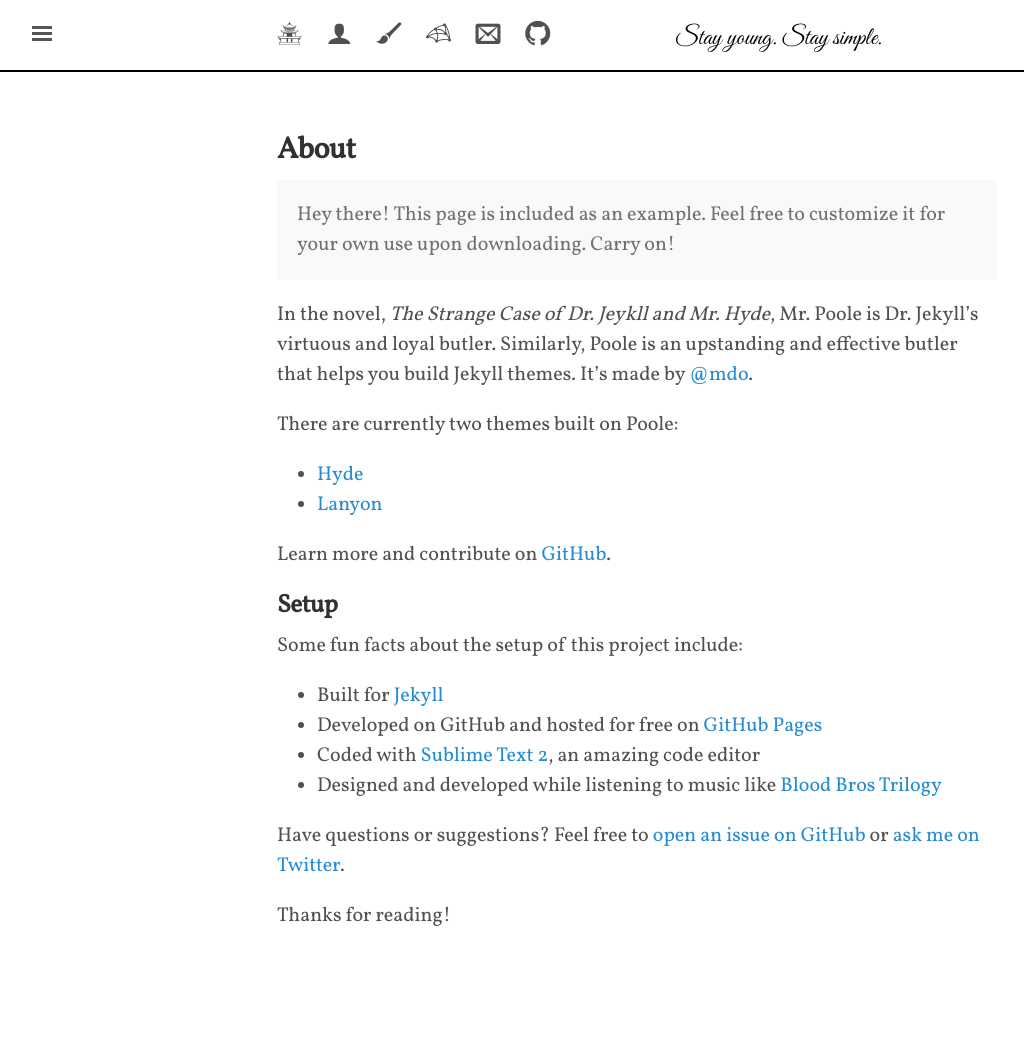
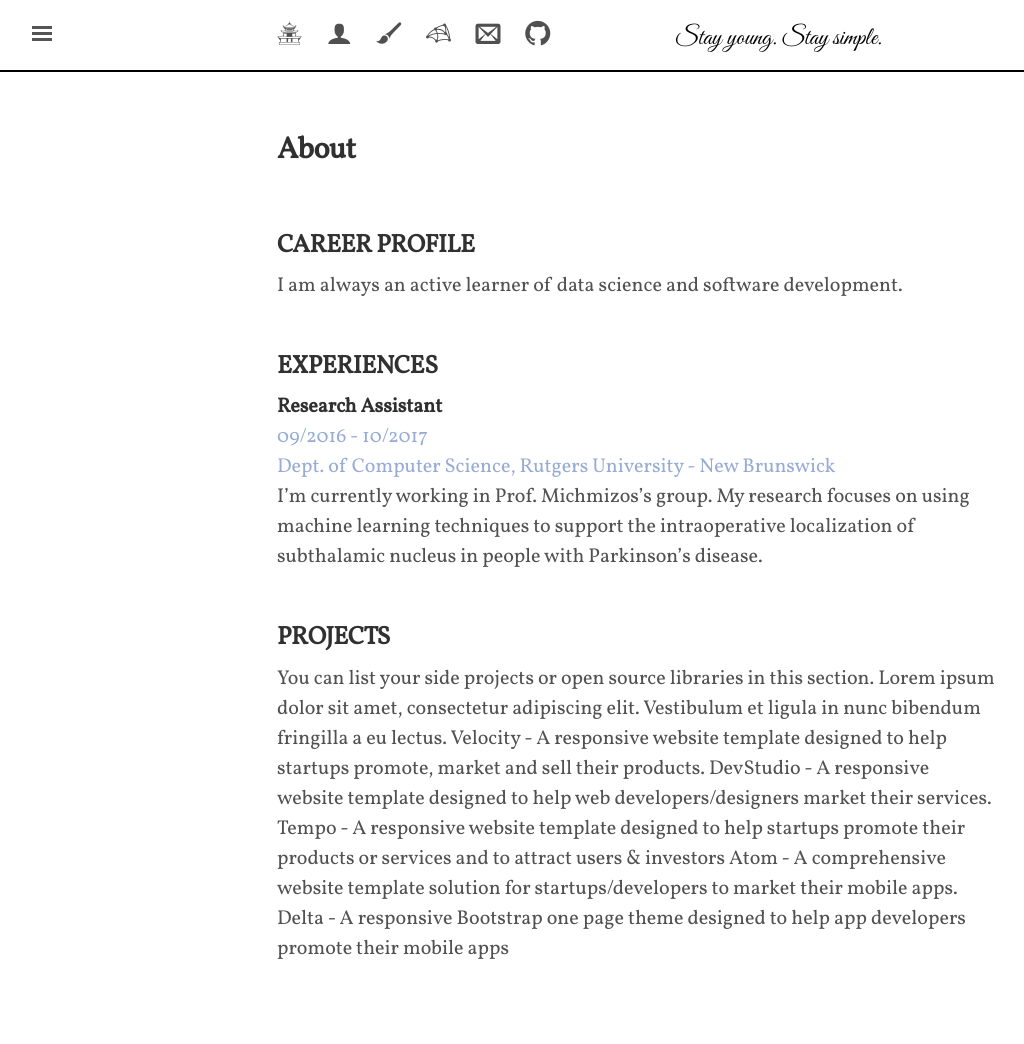
Before and after one commit to shevapato2008/myBlog, a Jekyll site: the page built from about.md, in a window 1280 px wide. Shown: the whole page, without its empty margins (3-1027 px from the left). Built offline with Jekyll 4.4.1, drawn with Linux system fonts in a browser that asks for light colours; some web fonts are replaced; before the commit the page ends 1011 px from its top, so only the background shows below that.

Commit message:
Modified.

```diff
--- a/about.md
+++ b/about.md
@@ -3,28 +3,24 @@ layout: page
 title: About
 ---
 
-<p class="message">
-  Hey there! This page is included as an example. Feel free to customize it for your own use upon downloading. Carry on!
-</p>
+<br>
 
-In the novel, *The Strange Case of Dr. Jeykll and Mr. Hyde*, Mr. Poole is Dr. Jekyll's virtuous and loyal butler. Similarly, Poole is an upstanding and effective butler that helps you build Jekyll themes. It's made by [@mdo](https://twitter.com/mdo).
+## CAREER PROFILE
+I am always an active learner of data science and software development.
+<br><br>
 
-There are currently two themes built on Poole:
 
-* [Hyde](http://hyde.getpoole.com)
-* [Lanyon](http://lanyon.getpoole.com)
+## EXPERIENCES
+**Research Assistant**<br>
+<span style="color:#97acd5">09/2016 - 10/2017</span><br>
+<span style="color:#97acd5">Dept. of Computer Science, Rutgers University - New Brunswick</span><br>
+I'm currently working in Prof. Michmizos's group. My research focuses on using machine learning techniques to support the intraoperative localization of subthalamic nucleus in people with Parkinson's disease.
+<br><br>
 
-Learn more and contribute on [GitHub](https://github.com/poole).
-
-## Setup
-
-Some fun facts about the setup of this project include:
-
-* Built for [Jekyll](http://jekyllrb.com)
-* Developed on GitHub and hosted for free on [GitHub Pages](https://pages.github.com)
-* Coded with [Sublime Text 2](http://sublimetext.com), an amazing code editor
-* Designed and developed while listening to music like [Blood Bros Trilogy](https://soundcloud.com/maddecent/sets/blood-bros-series)
-
-Have questions or suggestions? Feel free to [open an issue on GitHub](https://github.com/poole/issues/new) or [ask me on Twitter](https://twitter.com/mdo).
-
-Thanks for reading!
+## PROJECTS
+You can list your side projects or open source libraries in this section. Lorem ipsum dolor sit amet, consectetur adipiscing elit. Vestibulum et ligula in nunc bibendum fringilla a eu lectus.
+Velocity - A responsive website template designed to help startups promote, market and sell their products.
+DevStudio - A responsive website template designed to help web developers/designers market their services.
+Tempo - A responsive website template designed to help startups promote their products or services and to attract users & investors
+Atom - A comprehensive website template solution for startups/developers to market their mobile apps.
+Delta - A responsive Bootstrap one page theme designed to help app developers promote their mobile apps
```
